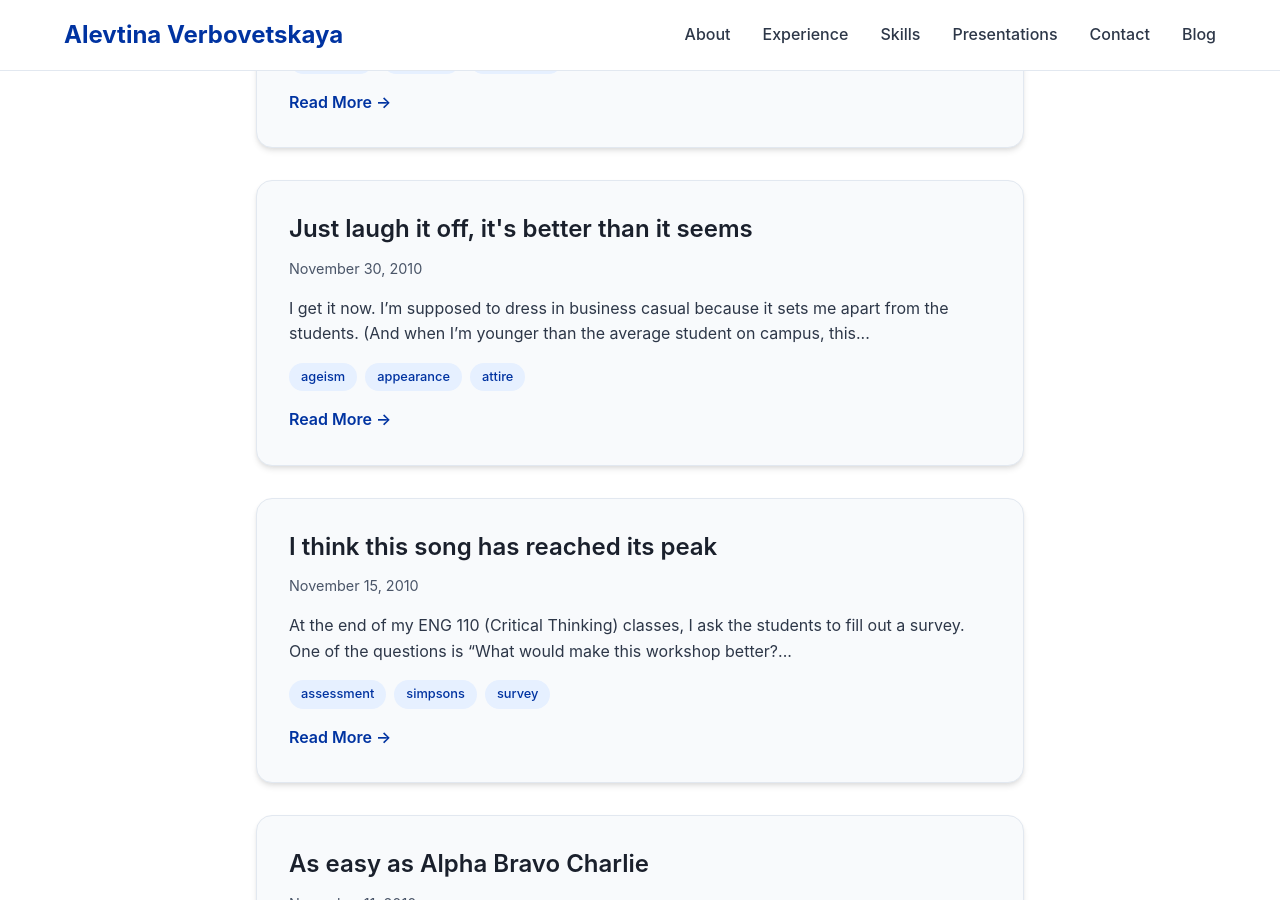
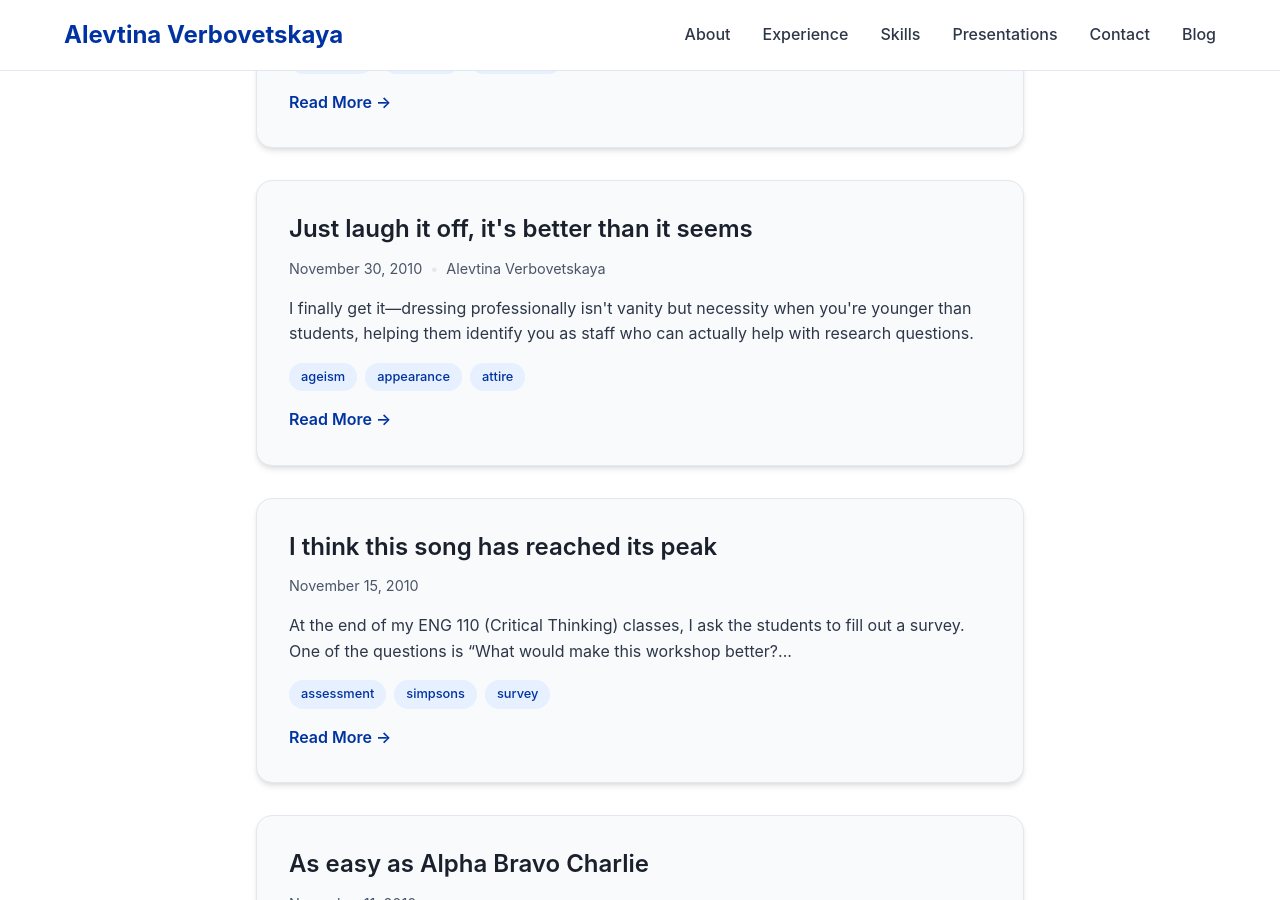
Before and after one commit to alevtina/alevtina.github.io, a Jekyll site: the page built from blog.md, in a window 1280 px wide and 900 px high, scrolled down 4523 px. Built offline with Jekyll 4.4.1, drawn with Linux system fonts in a browser that asks for light colours; some web fonts are replaced.

Commit message:
Added excerpt to old blog post

```diff
--- a/_posts/2010-11-30-just-laugh-it-off-its-better-than-it-seems.md
+++ b/_posts/2010-11-30-just-laugh-it-off-its-better-than-it-seems.md
@@ -2,6 +2,8 @@
 layout: post
 title: "Just laugh it off, it's better than it seems"
 date: "2010-11-30"
+author: "Alevtina Verbovetskaya"
+excerpt: "I finally get it—dressing professionally isn't vanity but necessity when you're younger than students, helping them identify you as staff who can actually help with research questions."
 categories:
   - "reference"
 tags:
```
